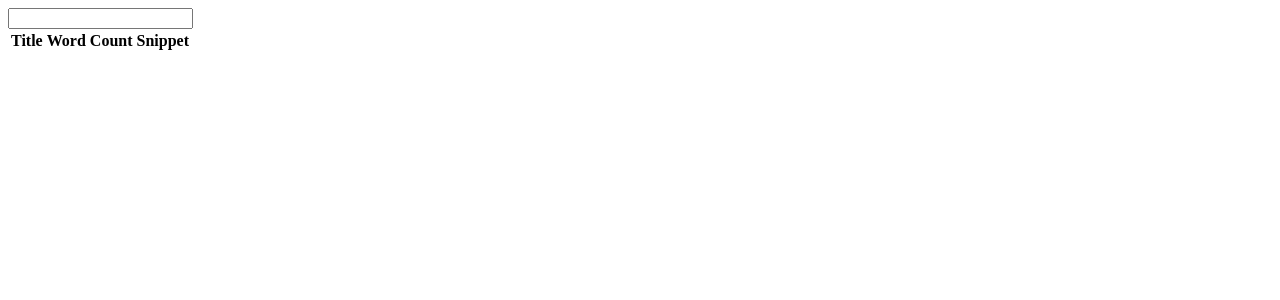
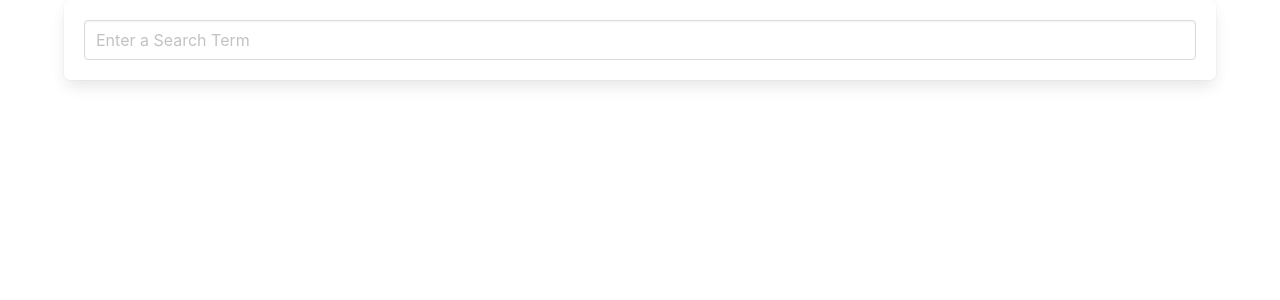
Before and after one commit to evgeniyp92/angular-learning, an Angular app in the folder wsearch/: page / in a window 1280 px wide. Shown: the top 300 px of the page. Built offline with nearby package versions, Linux system fonts and the light colour scheme.

Commit message:
finish styling form

```diff
--- a/wsearch/src/app/app.component.html
+++ b/wsearch/src/app/app.component.html
@@ -1,3 +1,5 @@
-<app-search-bar (submitted)="onTerm($event)"></app-search-bar>
-<app-page-list [pages]="pages"></app-page-list>
+<div class="container">
+  <app-search-bar (submitted)="onTerm($event)"></app-search-bar>
+  <app-page-list [pages]="pages" *ngIf="pages.length > 0"></app-page-list>
+</div>
 <router-outlet />
--- a/wsearch/src/app/page-list/page-list.component.html
+++ b/wsearch/src/app/page-list/page-list.component.html
@@ -8,9 +8,17 @@
   </thead>
   <tbody>
     <tr *ngFor="let page of pages">
-      <td>{{ page.title }}</td>
+      <td>
+        <a
+          target="_blank"
+          [href]="'https://en.wikipedia.org?curid=' + page.pageid"
+          >{{ page.title }}</a
+        >
+      </td>
       <td>{{ page.wordcount }}</td>
-      <td>{{ page.snippet }}</td>
+      <!-- kinda like __dangerouslySetInnerHTML, but it still scans for XSS and
+      other attacks -->
+      <td [innerHTML]="page.snippet"></td>
     </tr>
   </tbody>
 </table>
--- a/wsearch/src/app/search-bar/search-bar.component.html
+++ b/wsearch/src/app/search-bar/search-bar.component.html
@@ -1,3 +1,9 @@
-<form (submit)="handleSubmit($event)">
-  <input (input)="onInput($event)" />
-</form>
+<div class="box">
+  <form (submit)="handleSubmit($event)">
+    <input
+      (input)="onInput($event)"
+      placeholder="Enter a Search Term"
+      class="input"
+    />
+  </form>
+</div>
--- a/wsearch/src/styles.css
+++ b/wsearch/src/styles.css
@@ -1 +1,6 @@
 /* You can add global styles to this file, and also import other style files */
+@import "bulma/css/bulma.css";
+
+.searchmatch {
+  font-weight: bold;
+}
```
